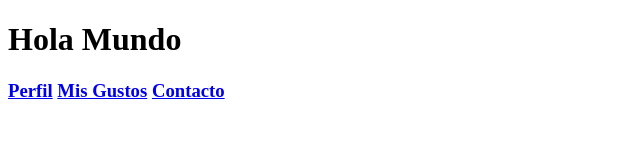
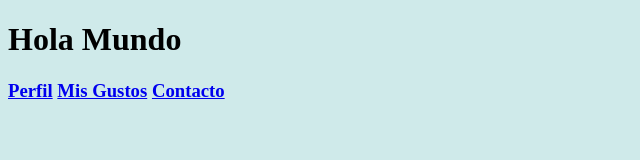
Before and after one commit to monitoxx/Mi-primera-pagina, a plain HTML site: page index.html in a window 1280 px wide. Shown: the whole page, without its empty margins (0-640 px from the left). Drawn offline with Linux system fonts and the light colour scheme.

Commit message:
Modificación.class7

```diff
--- a/css/main.css
+++ b/css/main.css
@@ -0,0 +1,3 @@
+body{
+	background-color: #1993;
+}
--- a/index.html
+++ b/index.html
@@ -4,6 +4,8 @@
 	<meta charset="UTF-8">
 	<meta name="viewport" content="width=device-width, initial-scale=1.0">
 	<title>:: Monitoxx ::</title>
+	<link rel="stylesheet" href="css/main.css"><!--Link solamente sirve para vincular archivos css-->
+
 </head>
 <body>
 	<h1>Hola Mundo</h1>
@@ -13,6 +15,5 @@
 		<a href="contacto.html">Contacto</a>
 	</h3>
 
-
 </body>
 </html>
```
